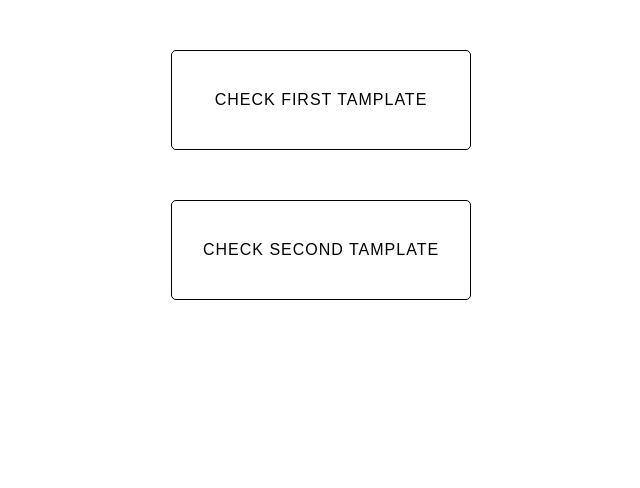
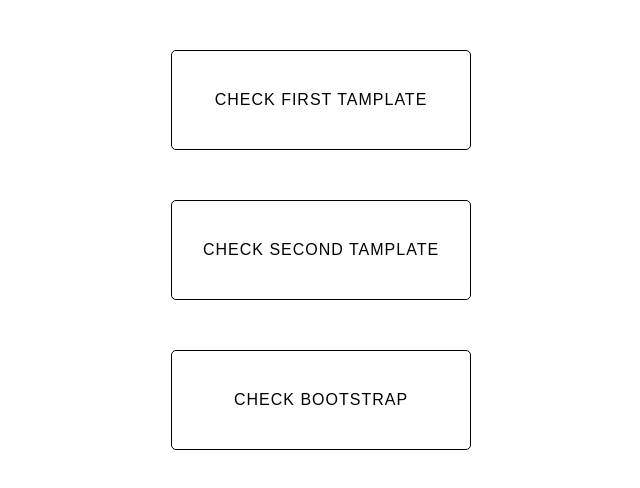
Before and after one commit to roma-teslenko/rtsworks.github.io, a plain HTML site: page index.html in a window 1280 px wide. Shown: the whole page, without its empty margins (319-959 px from the left). Drawn offline with Linux system fonts and the light colour scheme.

Commit message:
add chenges

```diff
--- a/index.html
+++ b/index.html
@@ -13,6 +13,9 @@
 		<a href="https://theromass.github.io/secondTemplate/" target="blank">
 			<button id="secondOne">check second tamplate</button>
 		</a>
+		<a href="https://theromass.github.io/secondTemplate/" target="blank">
+			<button id="secondOne">check bootstrap</button>
+		</a>
 	</div>
 </body>
 </html>
```
